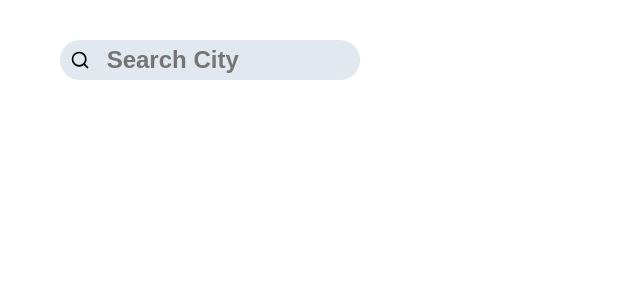
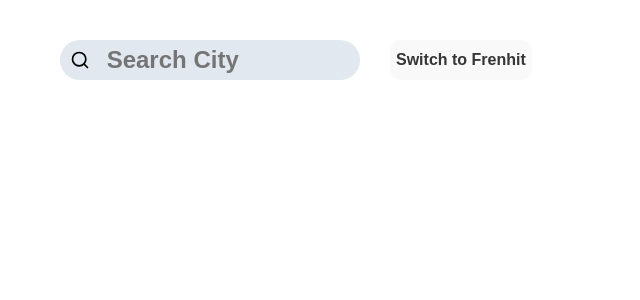
Before and after one commit to ashiskumar-1999/weather-dashboard, a React (Vite) app: page / in a window 1280 px wide. Shown: the top 300 px of the page, without its empty margins (0-640 px from the left). Built offline with nearby package versions, Linux system fonts and the light colour scheme.

Commit message:
feat: Add toggle to switch between celcius and Farenhit.

```diff
--- a/src/App.tsx
+++ b/src/App.tsx
@@ -3,10 +3,13 @@ import "./App.css";
 import SearchBar from "./component/SearchBar/SearchBar";
 import WeatherDashboard from "./component/WeatherDashboard/WeatherDashboard";
 import { useWeather } from "./context/WeatherContext";
+import type { WeatherForeCastProps } from "./types";
 
 function App() {
   const [cityName, setCityName] = useState("");
+  const [isCelcius, setIsCelcius] = useState(true);
   const { weatherData, setWeatherData } = useWeather();
+  const unit = isCelcius ? "metric" : "imperial"; // Assign the unit value to celcius/Farenhit
 
   useEffect(() => {
     const fetchWeather = async () => {
@@ -17,7 +20,7 @@ function App() {
         const response = await fetch(
           `https://api.openweathermap.org/data/2.5/weather?q=${cityToFetch}&appid=${
             import.meta.env.VITE_APP_ID
-          }&units=metric`
+          }&units=${unit}`
         );
         const data = await response.json();
 
@@ -42,7 +45,7 @@ function App() {
     return () => {
       clearInterval(Interval);
     };
-  }, [cityName]);
+  }, [cityName, isCelcius]);
 
   const handleCityChange = (e: React.ChangeEvent<HTMLInputElement>) => {
     e.preventDefault();
@@ -51,7 +54,13 @@ function App() {
 
   return (
     <>
-      <SearchBar cityName={cityName} onChange={handleCityChange} />
+      <SearchBar
+        cityName={cityName}
+        onChange={handleCityChange}
+        isCelcius={isCelcius}
+        onClick={() => setIsCelcius(!isCelcius)}
+      />
+
       {weatherData && weatherData.main && weatherData.wind && (
         <WeatherDashboard
           cityName={weatherData.name}
--- a/src/component/SearchBar/SearchBar.module.css
+++ b/src/component/SearchBar/SearchBar.module.css
@@ -1,3 +1,9 @@
+.container {
+  display: flex;
+  flex-direction: row;
+  gap: 30px;
+}
+
 .searchbox {
   position: relative;
   width: fit-content;
@@ -30,3 +36,15 @@
   color: black;
   pointer-events: none;
 }
+
+.button {
+  border-radius: 10px;
+  border: none;
+  font-size: 1rem;
+  font-weight: 600;
+  color: rgb(55, 54, 54);
+  cursor: pointer;
+}
+.button:focus {
+  outline: none;
+}
--- a/src/component/SearchBar/SearchBar.tsx
+++ b/src/component/SearchBar/SearchBar.tsx
@@ -3,11 +3,19 @@ import { Search } from "lucide-react";
 
 type SearchBarProps = {
   cityName: string;
+  isCelcius: boolean;
   onChange: (e: React.ChangeEvent<HTMLInputElement>) => void;
+  onClick: () => void;
 };
 
-const SearchBar = ({ cityName, onChange }: SearchBarProps) => {
+const SearchBar = ({
+  cityName,
+  isCelcius,
+  onChange,
+  onClick,
+}: SearchBarProps) => {
   return (
+    <div className={styles.container}>
       <div className={styles.searchbox}>
         <input
           className={styles.searchbar}
@@ -17,6 +25,10 @@ const SearchBar = ({ cityName, onChange }: SearchBarProps) => {
         />
         <Search className={styles.icon} />
       </div>
+      <button onClick={onClick} className={styles.button}>
+        {isCelcius ? "Switch to Frenhit" : "Switch to celcius"}
+      </button>
+    </div>
   );
 };
 
```
Lines whose indentation alone changed are shown as unchanged.
